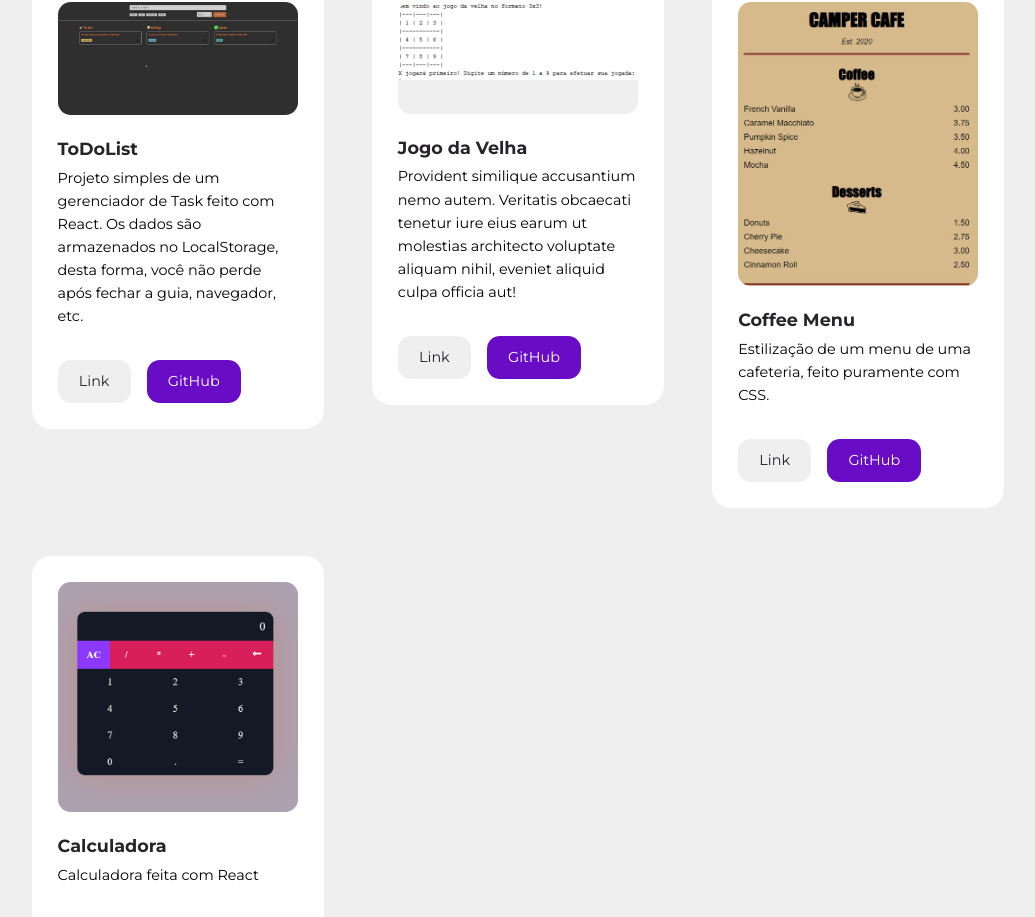
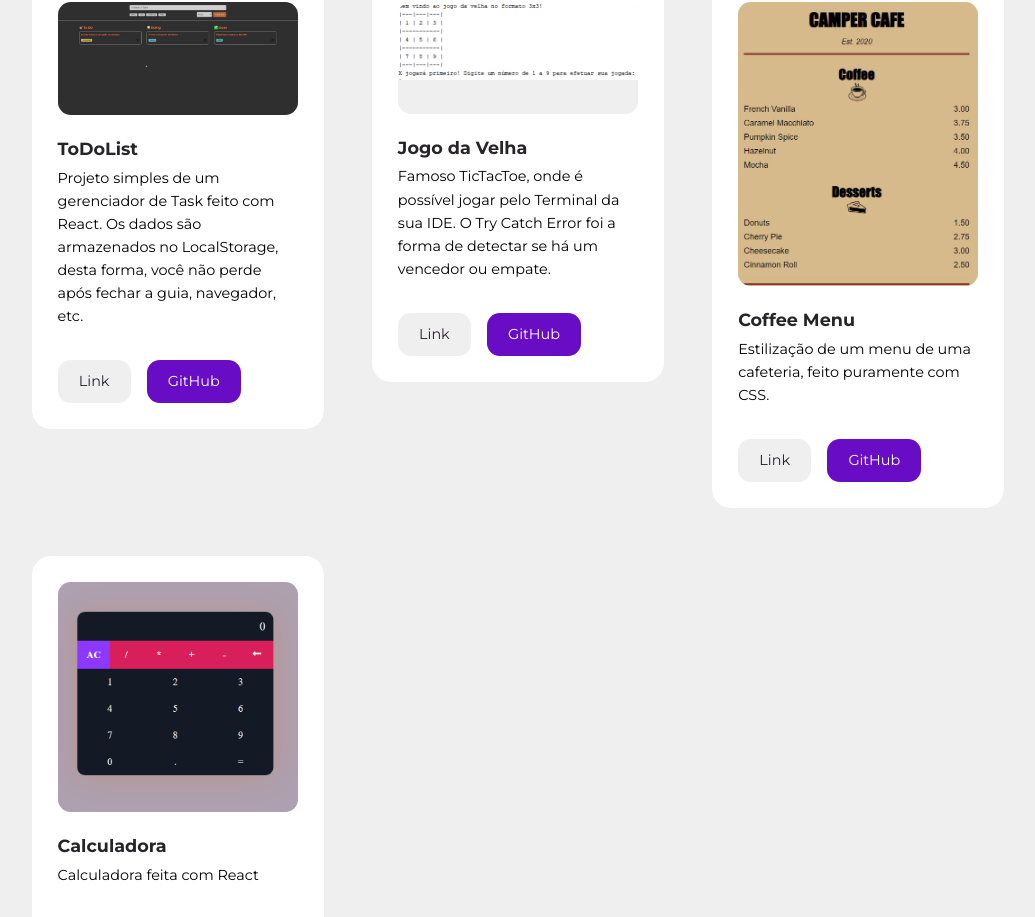
Before and after one commit to valdocijunior/portfolio-valdocijunior, a React (Create React App) app: page / in a window 1280 px wide. Shown: the part 3810-4727 px from the top of the page, without its empty margins (122-1157 px from the left). Built offline with nearby package versions, Linux system fonts and the light colour scheme.

Commit message:
Update data.js - Descrição Projeto Java

```diff
--- a/src/sections/portfolio/data.js
+++ b/src/sections/portfolio/data.js
@@ -50,7 +50,7 @@ const data = [
         category: "Java",
         image: Image5,
         title: "Jogo da Velha",
-        desc: "Provident similique accusantium nemo autem. Veritatis obcaecati tenetur iure eius earum ut molestias architecto voluptate aliquam nihil, eveniet aliquid culpa officia aut! ",
+        desc: "Famoso TicTacToe, onde é possível jogar pelo Terminal da sua IDE. O Try Catch Error foi a forma de detectar se há um vencedor ou empate.",
         github: "https://github.com/valdocijunior/Jogo-da-Velha/",
     },
     {
```
